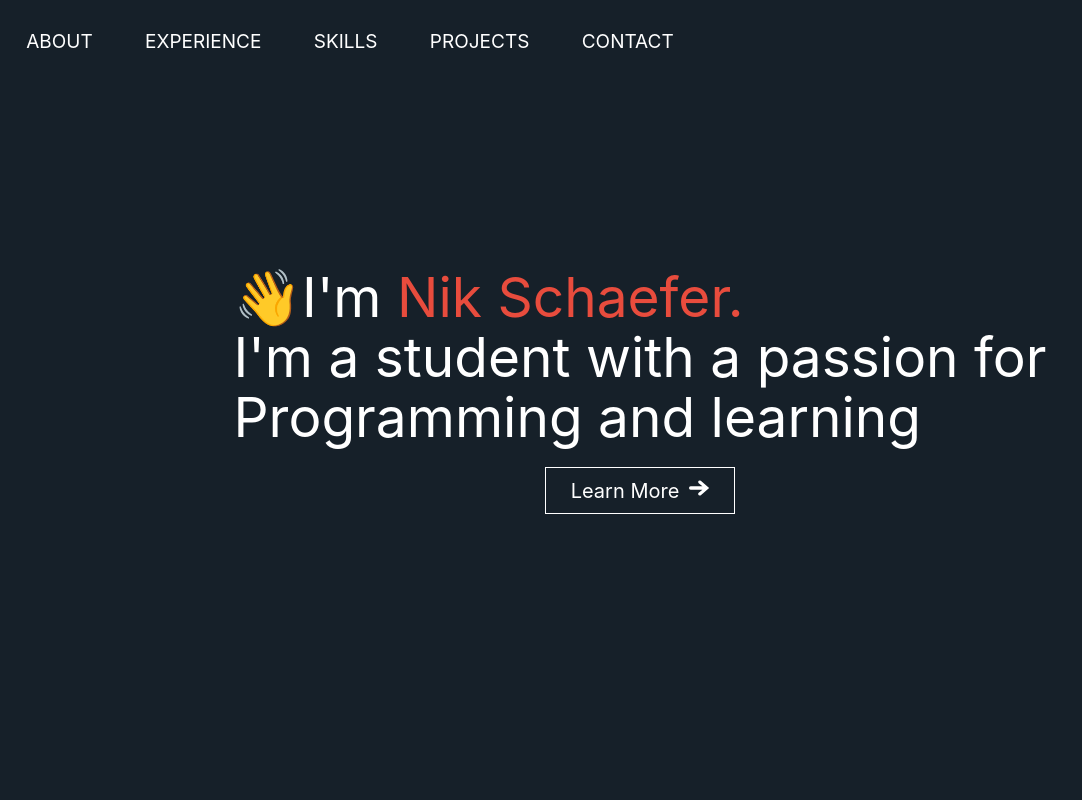
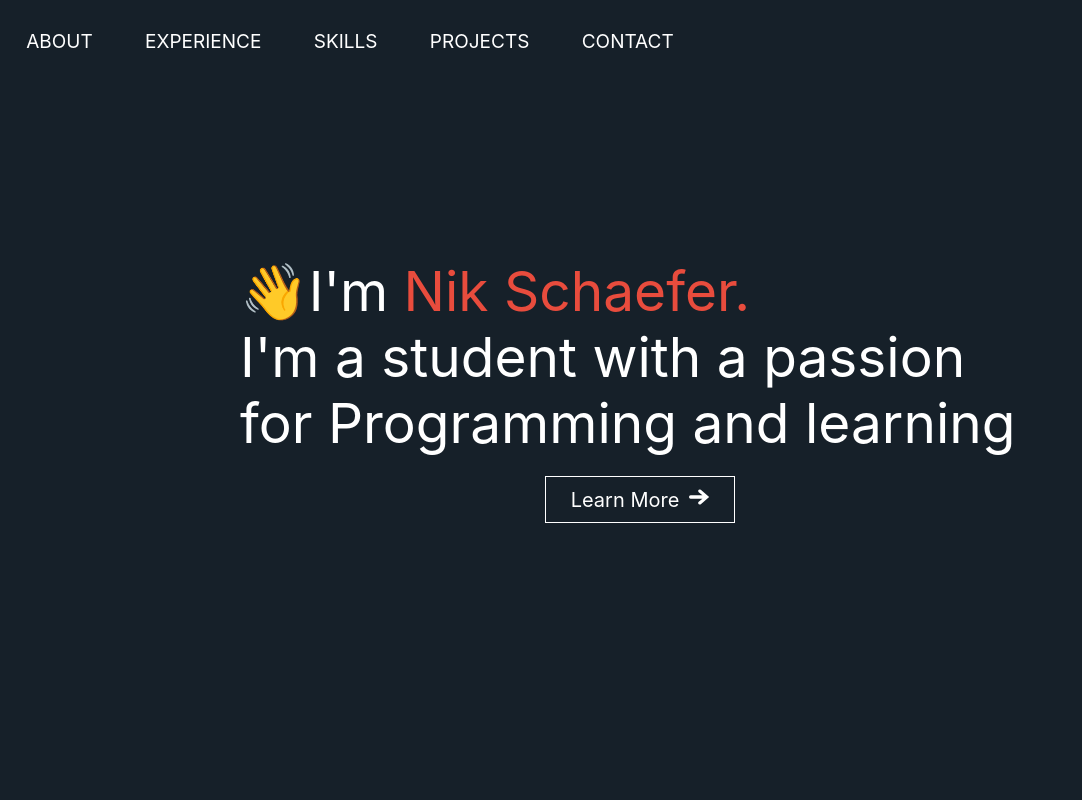
Before and after one commit to NikSchaefer/portfolio-v1, a React (Create React App) app: page / in a window 1280 px wide. Shown: the top 800 px of the page, without its empty margins (0-1082 px from the left). Built offline with nearby package versions, Linux system fonts and the light colour scheme.

Commit message:
SEO pt 1

```diff
--- a/public/index.html
+++ b/public/index.html
@@ -4,13 +4,19 @@
     <meta charset="utf-8" />
     <link rel="icon" href="%PUBLIC_URL%/favicon_io/favicon.ico" />
     <meta name="viewport" content="width=device-width, initial-scale=1" />
+    <meta name="keywords" content="Nik, Schaefer, Portfolio">
+    <meta name="author" content="Nik Schaefer">
     <meta name="theme-color" content="#000000" />
     <meta
       name="description"
       content="
-      I am a self-taught full-stack developer and a student located in Minnesota, US. I am currently interning for The Esport Company.
+      I'm self-taught full-stack developer and a high school student
+      based in Minnesota, US
 
-      Feel free to send me a message for possible collaborations, new connections, or projects at nikkschaefer@gmail.com. I should get back to you within 24 hours." />
+      I have taken on roles of design, research and development.
+      In my free time I like to contribute to open source projects, build my own projects, and further my education.
+
+      Feel free to send me a message for possible collaborations, new connections, or projects contact me at nikkschaefer@gmail.com." />
 
     <title>Nik Schaefer Portfolio</title>
 
@@ -21,6 +27,5 @@
     <noscript>You need to enable JavaScript to run this app.</noscript>
     <div id="root"></div>
 
-
   </body>
 </html>
--- a/src/App.css
+++ b/src/App.css
@@ -167,8 +167,9 @@ header {
 .intro-text {
     font-size: 55px;
     margin: 0;
-    line-height: 60px;
+    line-height: 120%;
     text-align: left;
+    max-width:800px
 }
 
 @media screen and (max-width: 900px) {
--- a/src/Pages/Sections/Intro.js
+++ b/src/Pages/Sections/Intro.js
@@ -6,7 +6,7 @@ const Intro = () => {
             <div className="intro-div">
                     <p className='intro-text'>
                         <span role='img' aria-label='wave'>👋</span>I'm <span className='intro-name'>Nik Schaefer.</span><br />
-                        I'm a student with a passion for <br />
+                        I'm a student with a passion for
                         Programming and learning
                     </p>
                     <p className='intro-button' onClick={toAbout} id='intro-button-full'>Learn More<img src={arrow} alt='arrow' className='intro-arrow' /></p>
```
